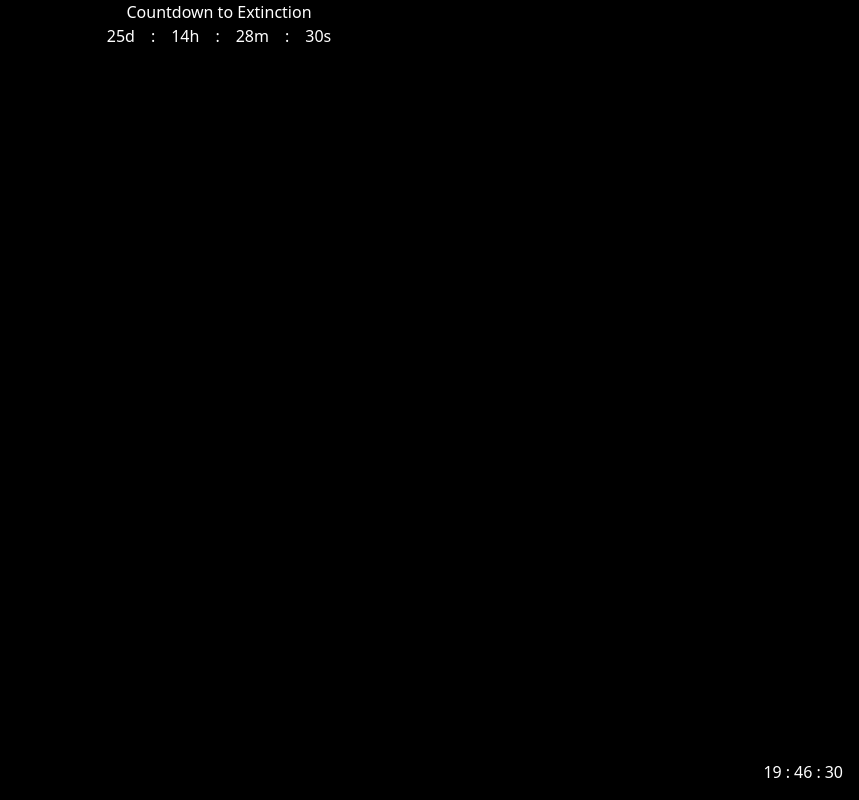
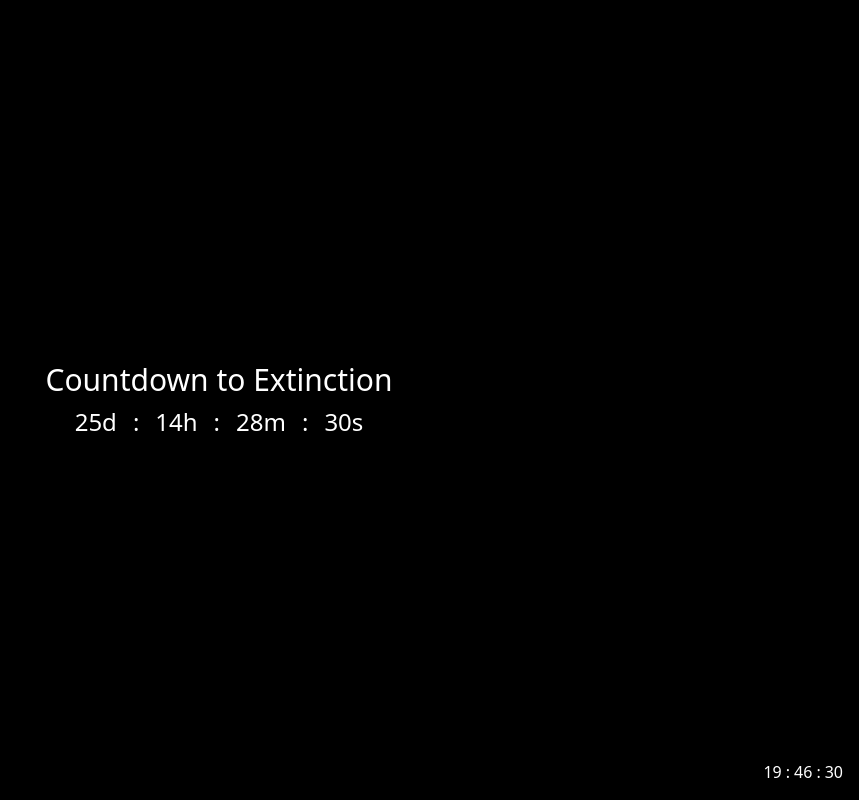
Before and after one commit to HarshaBordhan/Review-Test-, a Next.js app: page /countdown in a window 1280 px wide. Shown: the whole page, without its empty margins (421-1280 px from the left). Built offline with nearby package versions, Linux system fonts and the light colour scheme.

Commit message:
added countdown

```diff
--- a/pages/countdown.js
+++ b/pages/countdown.js
@@ -74,9 +74,9 @@ export default function Countdown() {
   return (
     <>
       <main className="w-screen h-screen bg-black text-white">
-        <section className="max-w-[640px] mx-auto my-0 flex flex-col justify-center items-center">
-          <h2>Countdown to Extinction </h2>
-          <div className="flex flex-row gap-4">
+        <section className="w-full h-full mx-auto my-0 flex flex-col justify-center items-center gap-2">
+          <h2 className="text-3xl">Countdown to Extinction </h2>
+          <div className="flex flex-row gap-4 text-2xl">
             <span className="days"></span>:<span className="hours"></span>:
             <span className="mins"></span>:<span className="secs"></span>
           </div>
```
